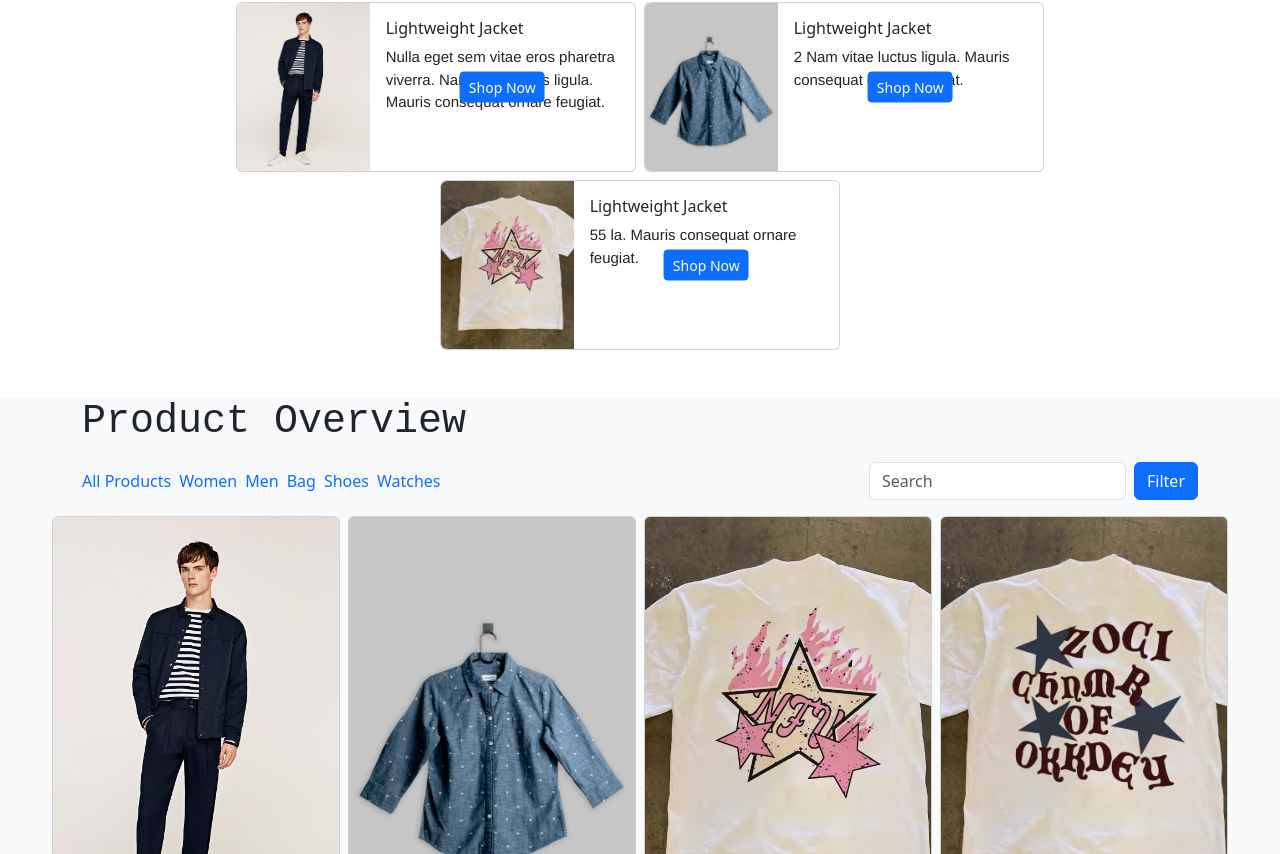
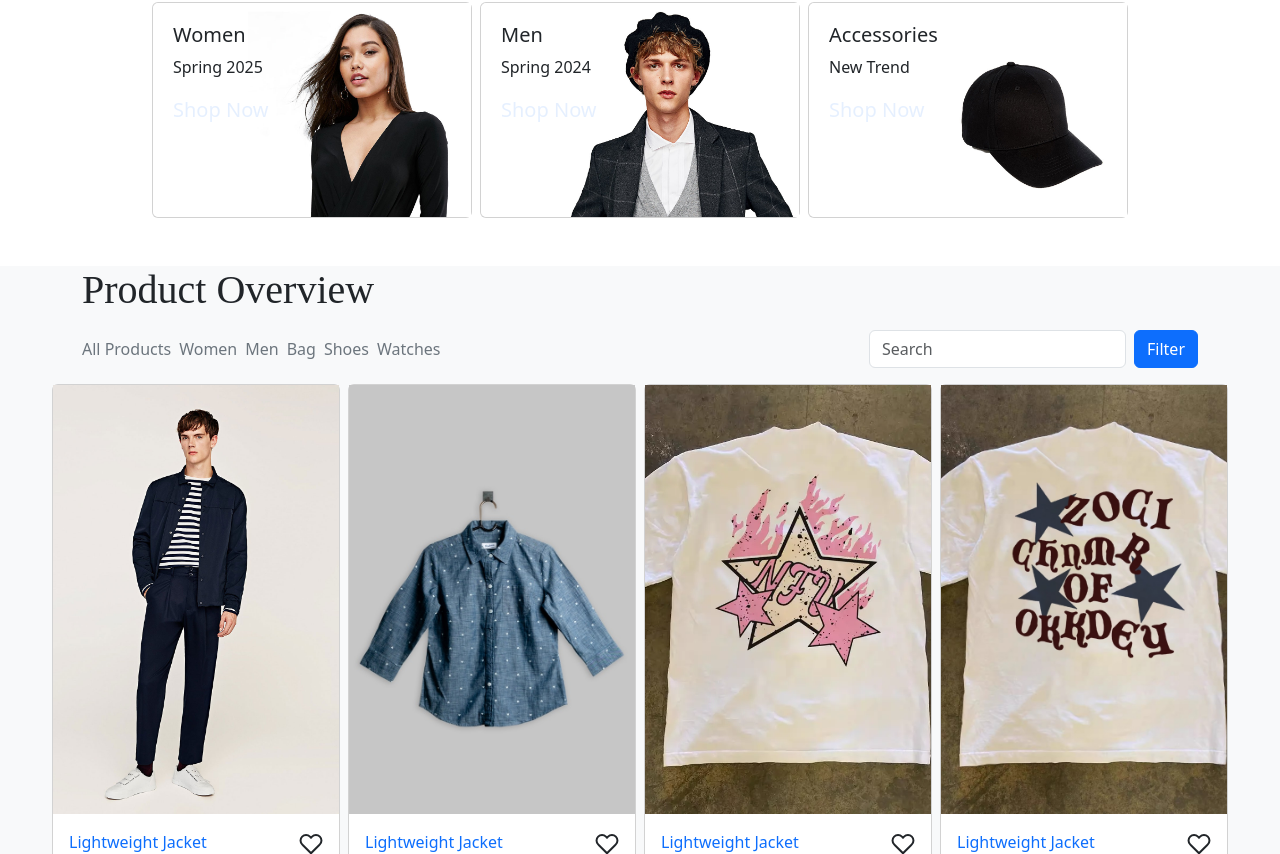
Before and after one commit to cepiseptiyana/Pangcuy, a Vue app: page / in a window 1280 px wide. Shown: the part 846-1700 px from the top of the page. Built offline with nearby package versions, Linux system fonts and the light colour scheme.

Commit message:
modified: style home page

```diff
--- a/src/Pages/Home.vue
+++ b/src/Pages/Home.vue
@@ -1,4 +1,5 @@
 <script setup>
+import { ref } from "vue";
 // import Products from "../components/Products/Products.vue";
 import jumbotron from "../components/jumbotron.vue";
 import ProductOverview from "../components/ProductOverview.vue";
@@ -6,6 +7,16 @@ import Card from "@/components/Card.vue";
 import CardOverview from "@/components/CardOverview.vue";
 
 import { allProduct } from "@/utils/allProduct";
+
+import banner_women from "@/assets/images/banner-01.jpg";
+import banner_men from "@/assets/images/banner-02.jpg";
+import banner_accessoris from "@/assets/images/banner-03.jpg";
+
+const banner = ref([
+  { id: 1, name: "Women", desc: "Spring 2025", image: banner_women },
+  { id: 2, name: "Men", desc: "Spring 2024", image: banner_men },
+  { id: 3, name: "Accessories", desc: "New Trend", image: banner_accessoris },
+]);
 </script>
 
 <template>
@@ -14,9 +25,11 @@ import { allProduct } from "@/utils/allProduct";
   <section
     class="container pt-5 pb-5 d-flex gap-2 flex-wrap justify-content-center"
   >
-    <Card :data="allProduct[0]" />
-    <Card :data="allProduct[1]" />
-    <Card :data="allProduct[2]" />
+    <Card
+      v-for="(item, index) in banner"
+      :key="item.id || index"
+      :data="item"
+    />
   </section>
 
   <section class="container-fluid bg-body-tertiary pb-5">
--- a/src/components/Card.vue
+++ b/src/components/Card.vue
@@ -8,36 +8,39 @@ const props = defineProps({
 </script>
 
 <template>
-  <div class="card" style="max-width: 400px; height: 170px">
-    <div class="row g-0 h-100">
-      <div class="col col-md-4 h-100">
+  <div class="card position-relative" style="width: 20rem">
+    <div class="h-100">
       <img
         :src="props.data.image"
         style="height: 100%; object-fit: cover"
         class="img-fluid rounded-start w-100"
         alt="..."
       />
-      </div>
-      <div class="col col-md-8 h-100 position-relative">
-        <div class="card-body">
-          <h5 class="card-title h6">{{ props.data.name }}</h5>
-          <p
-            class="card-text"
-            style="
-              font-size: 15px;
-              font-family: 'Montserrat', 'Helvetica Neue', Arial, sans-serif;
-            "
-          >
-            {{ props.data.desc }}
-          </p>
-          <a
-            href="#"
-            class="btn btn-primary btn-sm position-absolute"
-            style="top: 50%; left: 50%; transform: translate(-50%, -50%)"
-            >Shop Now</a
-          >
-        </div>
+
+      <div class="wrapper-text position-absolute" style="top: 20px; left: 20px">
+        <h5>{{ props.data.name }}</h5>
+        <p>{{ props.data.desc }}</p>
+        <a class="Link text-decoration-none fs-5" href="#">Shop Now</a>
       </div>
     </div>
   </div>
 </template>
+
+<style scoped>
+.card {
+  & .wrapper-text {
+    & .Link {
+      opacity: 0.1;
+      transition: opacity 0.5s ease;
+    }
+  }
+
+  &:hover {
+    .wrapper-text {
+      .Link {
+        opacity: 1;
+      }
+    }
+  }
+}
+</style>
--- a/src/components/CardOverview.vue
+++ b/src/components/CardOverview.vue
@@ -17,12 +17,14 @@ onMounted(() => {
 <template>
   <div class="pt-5 pt-md-2 d-flex justify-content-center flex-wrap gap-2">
     <div v-for="data in props.data" class="card" style="width: 18rem">
-      <img
-        :src="data.image"
-        class="card-img-top w-100 h-100"
-        style="object-fit: cover"
-        alt="..."
-      />
+      <div class="wrapper-img h-100 w-100">
+        <img
+          :src="data.image"
+          class="img w-100 h-100"
+          style="object-fit: cover"
+          alt="..."
+        />
+      </div>
       <div class="card-body">
         <div class="d-flex justify-content-between">
           <div>
@@ -44,3 +46,21 @@ onMounted(() => {
     </div>
   </div>
 </template>
+
+<style scoped>
+.card {
+  & .wrapper-img {
+    overflow: hidden;
+  }
+
+  .img {
+    transition: transform 0.3s ease;
+  }
+
+  &:hover {
+    .img {
+      transform: scale(1.1);
+    }
+  }
+}
+</style>
--- a/src/components/ProductOverview.vue
+++ b/src/components/ProductOverview.vue
@@ -8,20 +8,20 @@
 
 <template>
   <div class="container">
-    <h1 style="font-family: 'Courier New', Courier, monospace">
-      Product Overview
-    </h1>
+    <h1 style="font-family: serif">Product Overview</h1>
   </div>
 
   <nav class="navbar bg-body-tertiary">
     <div class="container">
       <div class="d-flex gap-2">
-        <a href="#" class="text-decoration-none">All Products</a>
-        <a href="#" class="text-decoration-none">Women</a>
-        <a href="#" class="text-decoration-none">Men</a>
-        <a href="#" class="text-decoration-none">Bag</a>
-        <a href="#" class="text-decoration-none">Shoes</a>
-        <a href="#" class="text-decoration-none">Watches</a>
+        <a href="#" class="text-decoration-none text-secondary fs-6"
+          >All Products</a
+        >
+        <a href="#" class="text-decoration-none text-secondary fs-6">Women</a>
+        <a href="#" class="text-decoration-none text-secondary fs-6">Men</a>
+        <a href="#" class="text-decoration-none text-secondary fs-6">Bag</a>
+        <a href="#" class="text-decoration-none text-secondary fs-6">Shoes</a>
+        <a href="#" class="text-decoration-none text-secondary fs-6">Watches</a>
       </div>
 
       <div class="d-flex">
--- a/src/components/SectionFooter.vue
+++ b/src/components/SectionFooter.vue
@@ -8,7 +8,7 @@
 
         <div>
           <h4 class="fs-5">Clothes.TNG</h4>
-          <p>Family of Eatwell Culinary Group</p>
+          <p class="text-secondary">Family of Eatwell Culinary Group</p>
 
           <ul class="d-flex gap-2">
             <li class="">
@@ -178,11 +178,6 @@
         display: none;
       }
     }
-
-    & p {
-      font-size: 14px;
-      color: #eb7d23;
-    }
   }
 
   ul {
```
Lines whose indentation alone changed are shown as unchanged.
